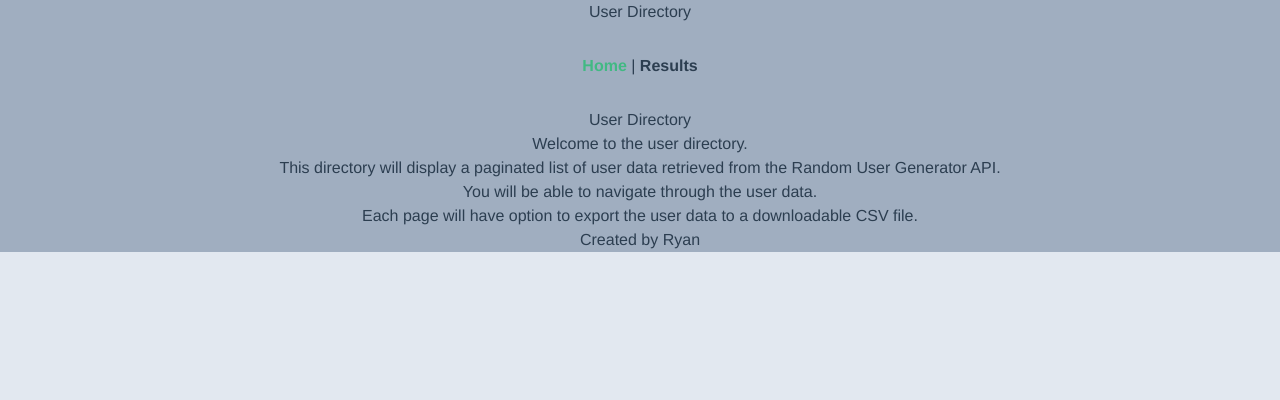
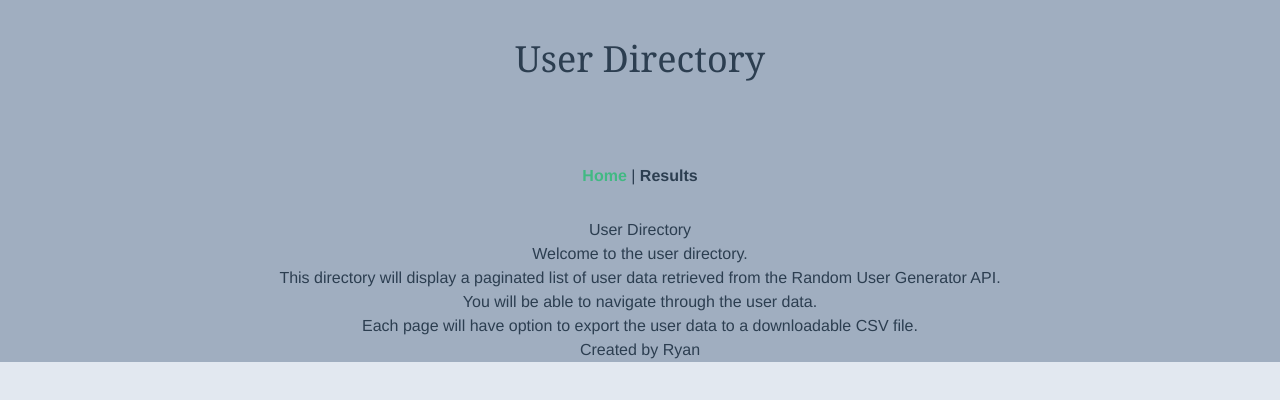
Before and after one commit to brink-ry/UserDirectory, a Vue app: page / in a window 1280 px wide. Shown: the top 400 px of the page. Built offline with nearby package versions, Linux system fonts and the light colour scheme.

Commit message:
styling on Header component

```diff
--- a/src/components/Header.vue
+++ b/src/components/Header.vue
@@ -1,5 +1,10 @@
 <template>
   <header>
-    <h1>User Directory</h1>
+    <h1
+     class="font-serif
+            text-2xl
+            lg:text-4xl
+            mb-4 p-8"
+    >User Directory</h1>
   </header>
 </template>
```
